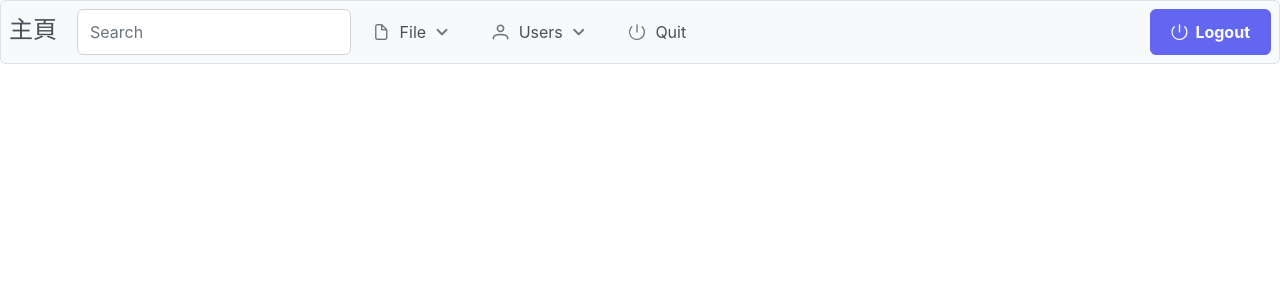
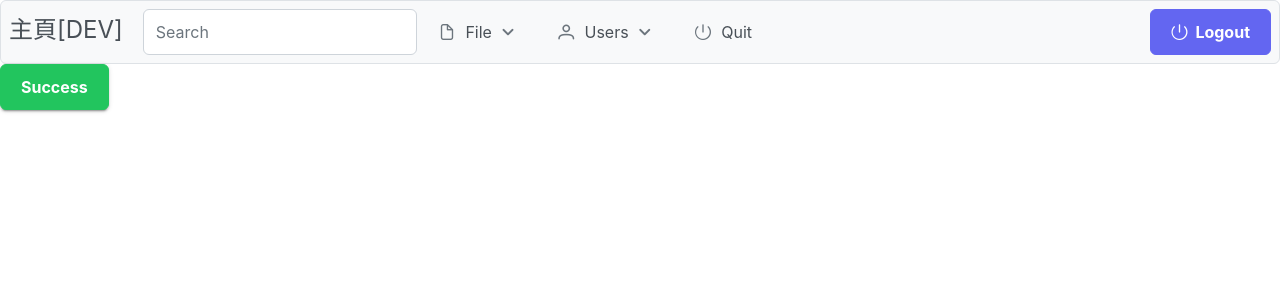
Before and after one commit to Amos0256/parkinson-frontend, a React (Create React App) app: page / in a window 1280 px wide. Shown: the top 300 px of the page. Built offline with nearby package versions, Linux system fonts and the light colour scheme.

Commit message:
[mod] test

```diff
--- /dev/null
+++ b/src/components/Hat/index.jsx
@@ -0,0 +1,4 @@
+
+export default function Hat(){
+    return <div>Hat</div>
+}
--- a/src/components/Header/index.jsx
+++ b/src/components/Header/index.jsx
@@ -9,7 +9,7 @@ export default function Header({ title }) {
       icon: "pi pi-fw pi-file",
       items: [
         {
-          label: "New",
+          label: "Upload",
           icon: "pi pi-fw pi-plus",
           items: [
             {
--- /dev/null
+++ b/src/pages/Doctor/index.jsx
@@ -0,0 +1,3 @@
+export default function Doctor(){
+    return <div>    </div>
+}
--- a/src/pages/Home/index.jsx
+++ b/src/pages/Home/index.jsx
@@ -1,9 +1,11 @@
+import { Button } from 'primereact/button';
 import Header from "../../components/Header";
 
 export default function Home() {
   return (
     <div>
-      <Header title={"主頁"}/>
+      <Header title={"主頁[DEV]"}/>
+      <Button label="Success" className="p-button-raised p-button-success" />
     </div>
   );
 }
```
Also changed, not shown: src/App.jsx (renamed from src/App.js), 1 other file (tests, documents, lock files or other folders).
